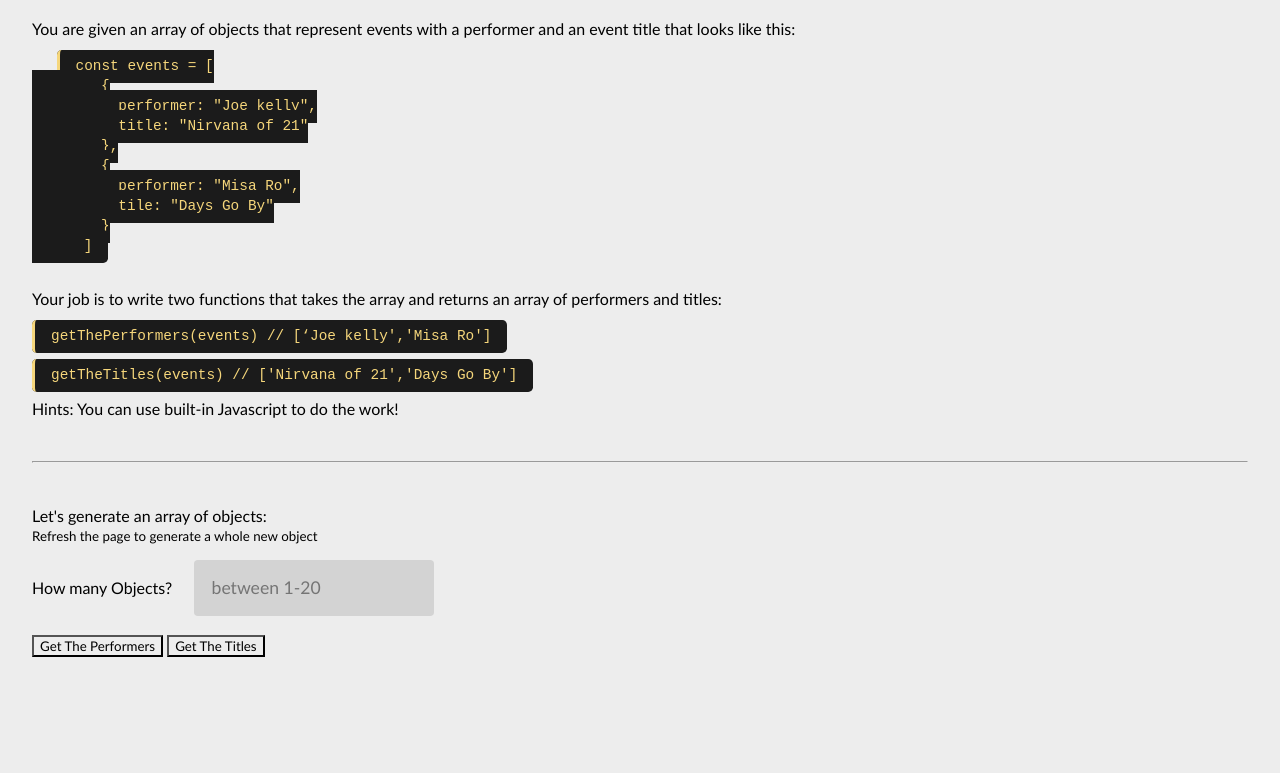
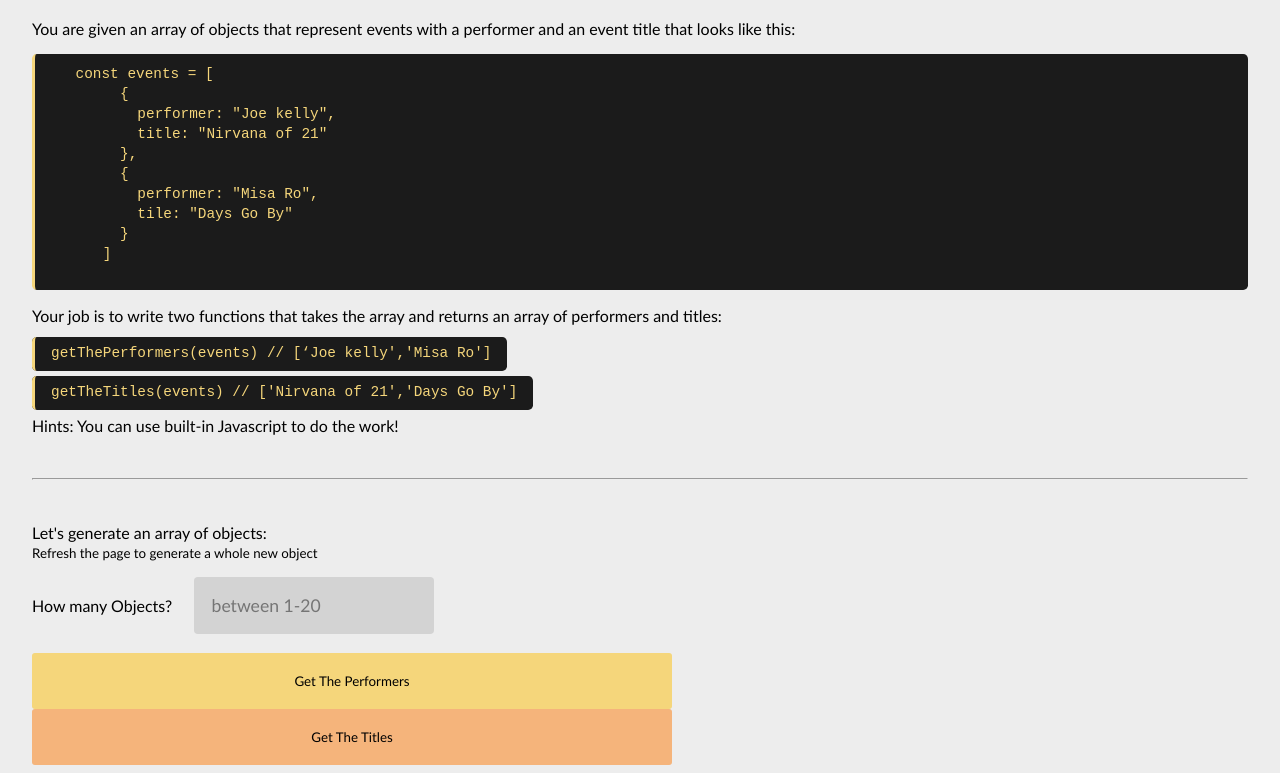
Before and after one commit to ashkheid-zz/js-six-simple-exercise, a website: page #4/index.html in a window 1280 px wide. Shown: the part 63-836 px from the top of the page. Before the commit the page ends 800 px from the top, so only its background shows below. Drawn offline with Linux system fonts and the light colour scheme.

Commit message:
Updating general style based on my need

```diff
--- a/general.css
+++ b/general.css
@@ -21,7 +21,21 @@ code {
   border-left: 3px solid #f5d67b;
 }
 
-button#run {
+pre code {
+  padding: 0;
+  border-radius: 0;
+  background: transparent;
+  border: none;
+}
+
+pre {
+  padding: 0.5rem 1rem 0.6rem;
+  border-radius: 0.3rem;
+  background: #1b1b1b;
+  border-left: 3px solid #f5d67b;
+}
+
+button {
   border: none;
   background-color: #f5d67b;
   padding: 1.5em;
@@ -29,7 +43,11 @@ button#run {
   border-radius: 3px;
 }
 
-button#run:hover {
+button:nth-child(odd) {
+  background-color: #f5b47b;
+}
+
+button:hover {
   background-color: #f1b461;
   cursor: pointer;
 }
```
